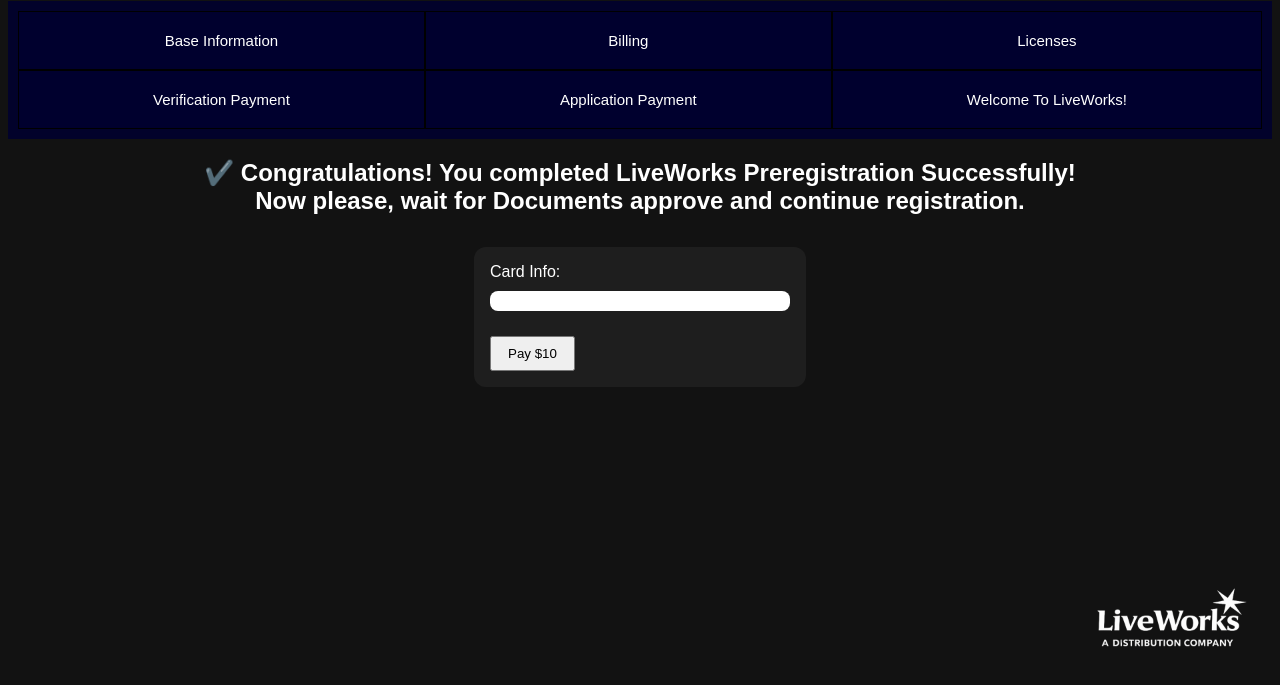
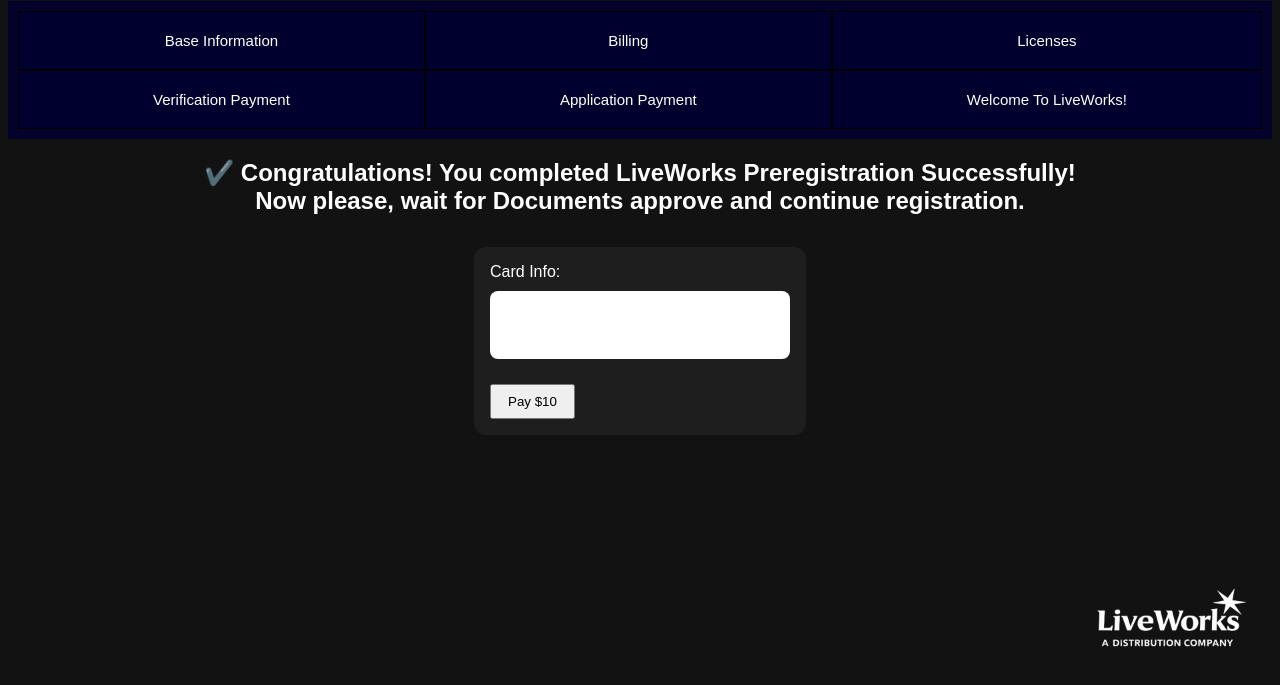
Before and after one commit to loiupoi34232/ideafree, a website: page p5.html in a window 1280 px wide. Shown: the part 79-764 px from the top of the page. Drawn offline with Linux system fonts and the light colour scheme.

Commit message:
Update p5.htmlcsd

```diff
--- a/p5.html
+++ b/p5.html
@@ -17,10 +17,18 @@
 
   <!-- Stripe Widget -->
   <div style="max-width: 300px; margin: 2em auto; padding: 16px; background: #1e1e1e; border-radius: 12px;">
-    <label for="card-element" style="color: white;">Card Info:</label>
-    <div id="card-element" style="margin: 10px 0; background: white; border-radius: 8px; padding: 10px;"></div>
-    <button id="pay1" type="button" style="margin-top: 15px; padding: 8px 16px;">Pay $10</button>
+  <label for="card-element" style="color: white;">Card Info:</label>
+  <div id="card-element"
+       style="margin: 10px 0;
+              background: white;
+              border-radius: 8px;
+              padding: 10px;
+              min-height: 48px;
+              overflow: hidden;">
   </div>
+  <button id="pay1" type="button" style="margin-top: 15px; padding: 8px 16px;">Pay $10</button>
+</div>
+
 
   <script>
     document.addEventListener("DOMContentLoaded", async function () {
```
